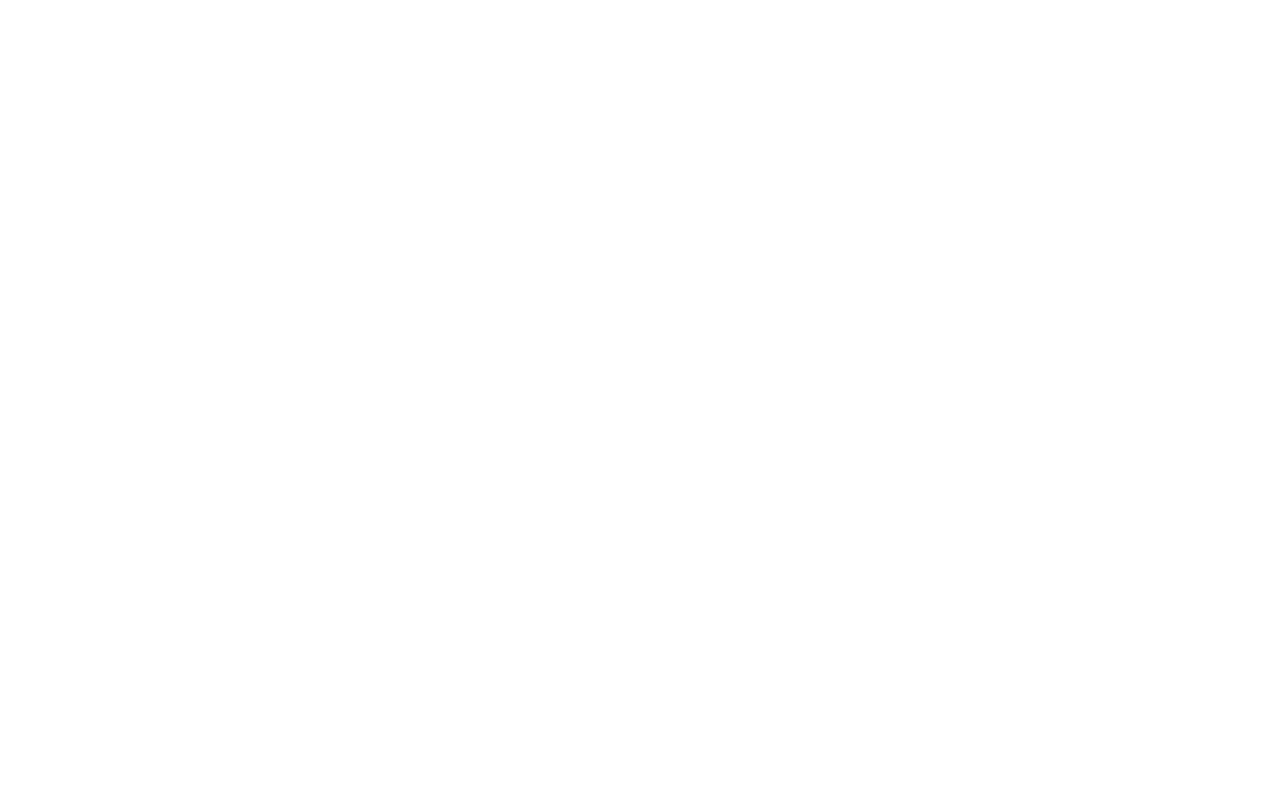
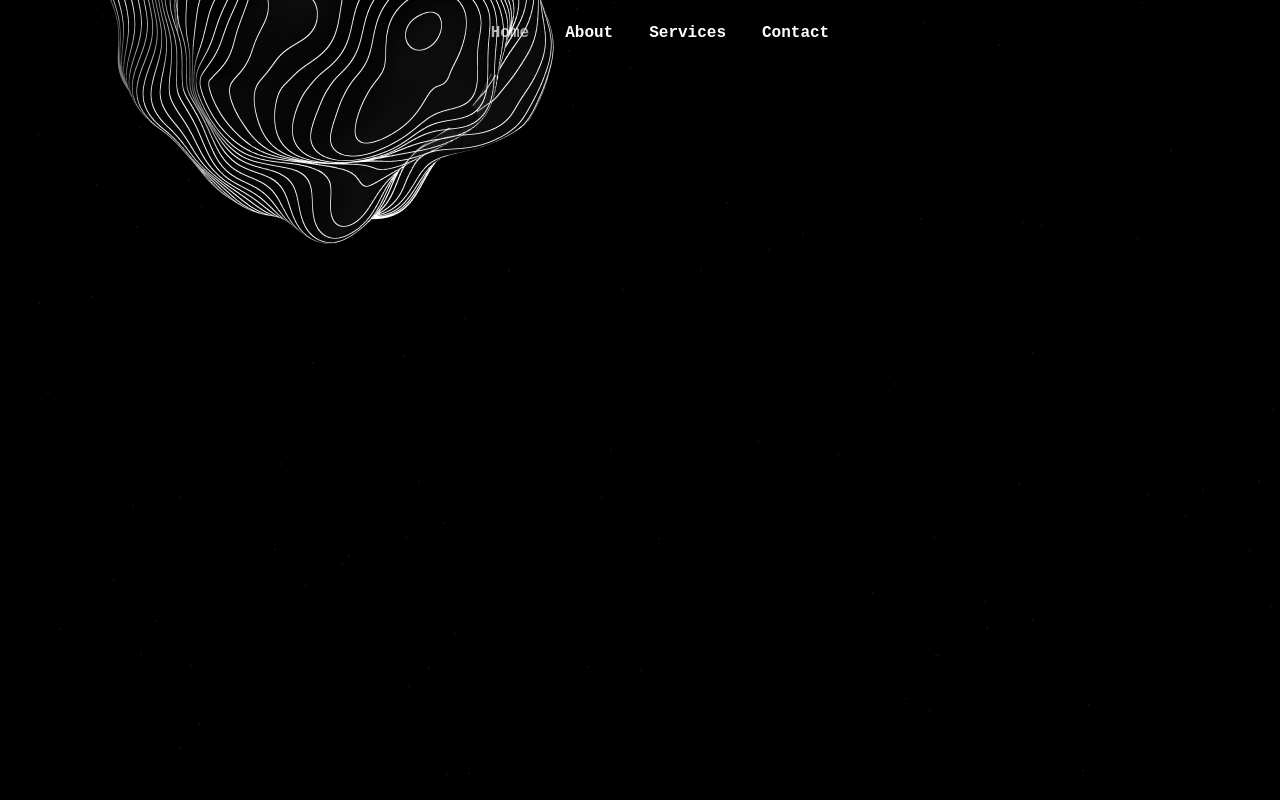
Before and after one commit to jenifercavalcante/portfolio, a React (Vite) app: page / in a window 1280 px wide. Built offline with nearby package versions, Linux system fonts and the light colour scheme.

Commit message:
feat: creating navbar component and background style

```diff
--- a/src/Web.tsx
+++ b/src/Web.tsx
@@ -1,11 +1,17 @@
-import Home from './pages/Home/Home';
-import {Routes, Route} from 'react-router-dom'
+import Stars from "./components/stars/Stars";
+import Home from "./pages/Home/Home";
+import { Routes, Route } from "react-router-dom";
 
 function App() {
   return (
-    <Routes>
+    <div>
+      <Stars />
+      <div className="over-comet"></div>
+
+      <Routes>
         <Route path="/" element={<Home />} />
-    </Routes>
+      </Routes>
+    </div>
   );
 }
 
--- /dev/null
+++ b/src/components/navbar/Navbar.tsx
@@ -0,0 +1,12 @@
+import Desktop from "./components/Desktop";
+import "./navbar.scss";
+
+function Navbar() {
+  return (
+    <>
+      <Desktop />
+    </>
+  );
+}
+
+export default Navbar;
--- /dev/null
+++ b/src/components/navbar/components/Desktop.tsx
@@ -0,0 +1,14 @@
+function Desktop() {
+  return (
+    <nav className="navbar">
+      <ul>
+        <li>Home</li>
+        <li>About</li>
+        <li>Services</li>
+        <li>Contact</li>
+      </ul>
+    </nav>
+  );
+}
+
+export default Desktop;
--- /dev/null
+++ b/src/components/navbar/navbar.scss
@@ -0,0 +1,20 @@
+.navbar {
+  background-color: #00000048;
+  display: flex;
+  justify-content: center;
+  padding: 0.5rem;
+
+  ul {
+    display: flex;
+    list-style: none;
+
+    li {
+      padding: 0 0.5rem;
+      cursor: pointer;
+      text-decoration: none;
+      margin: 0 10px;
+      color: #fff;
+      font-weight: bold;
+    }
+  }
+}
--- /dev/null
+++ b/src/components/stars/Stars.tsx
@@ -0,0 +1,22 @@
+function Stars() {
+  const starsArray = Array.from({ length: 100 }, (_, index) => index + 1);
+
+  return (
+    <div>
+      {starsArray.map((star) => {
+        return (
+          <span
+            className="star"
+            style={{
+              top: `${Math.random() * 100}vh`,
+              left: `${Math.random() * 100}vw`,
+            }}
+            key={star}
+          ></span>
+        );
+      })}
+    </div>
+  );
+}
+
+export default Stars;
--- a/src/index.scss
+++ b/src/index.scss
@@ -1 +1,56 @@
-//
+@keyframes twinkling-stars {
+  0% {
+    background-position: 0 0;
+  }
+  100% {
+    background-position: 10000px 5000px;
+  }
+}
+
+body {
+  font-family: "Fira Code", monospace;
+
+  margin: 0;
+  background-color: #000;
+  overflow: hidden;
+
+  .star {
+    position: absolute;
+    top: -10px;
+    left: 0;
+    width: 2px;
+    height: 2px;
+    background-color: #fff;
+    animation: twinkling-stars linear infinite;
+    animation-duration: 2s;
+  }
+
+  .over-comet {
+    background: url("/overComet.png");
+
+    position: absolute;
+    width: 100%;
+    height: 100%;
+    background-repeat: no-repeat;
+
+    object-fit: cover;
+
+    left: 0;
+    top: -315px;
+  }
+}
+
+@keyframes twinkling-stars {
+  0% {
+    opacity: 0;
+  }
+  20% {
+    opacity: 1;
+  }
+  80% {
+    opacity: 1;
+  }
+  100% {
+    opacity: 0;
+  }
+}
--- a/src/pages/Home/Home.tsx
+++ b/src/pages/Home/Home.tsx
@@ -1,5 +1,11 @@
+import Navbar from "../../components/navbar/Navbar";
+
 function Home() {
-    return <div></div>
+  return (
+    <div>
+      <Navbar />
+    </div>
+  );
 }
 
-export default Home
+export default Home;
```
Also changed, not shown: public/overComet.png (added), src/components/navbar/components/Mobile.tsx (added).
